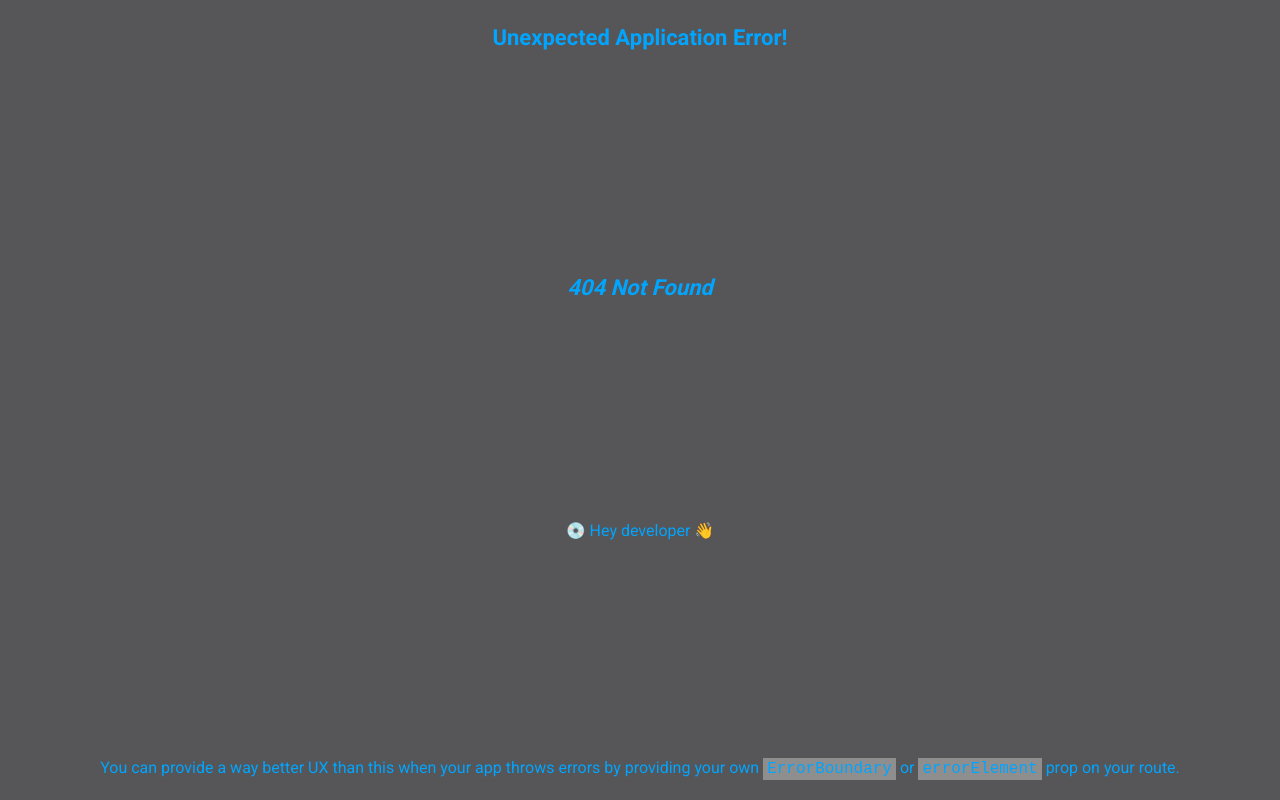
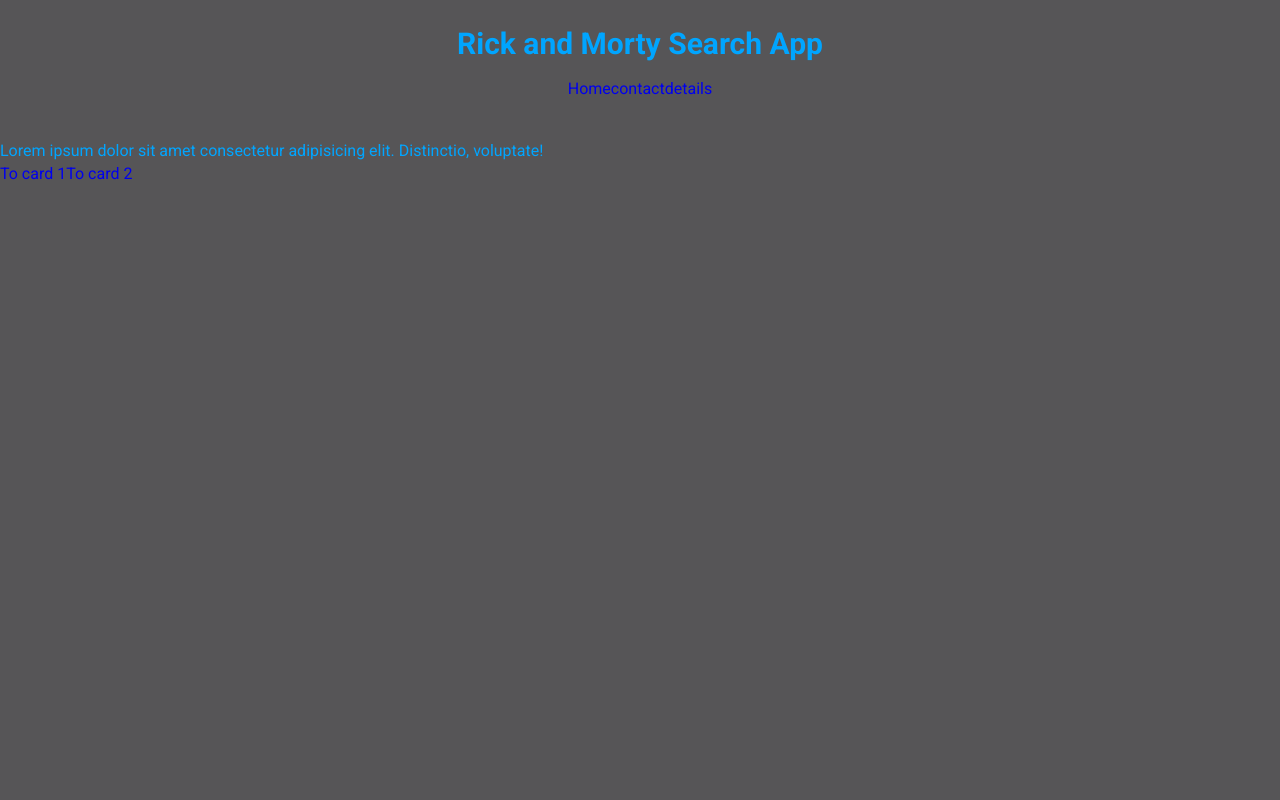
Before and after one commit to VladimirM89/react-rss, a React (Vite) app: page /details in a window 1280 px wide. Before the commit this address had no page. Built offline with nearby package versions, Linux system fonts and the light colour scheme.

Commit message:
feat: add nested routes

```diff
--- a/src/App.tsx
+++ b/src/App.tsx
@@ -7,19 +7,23 @@
   RouterProvider,
 } from 'react-router-dom';
 import { RootLayout } from './components/Layouts/RootLayout';
+import { DetailLayout } from './components/Layouts/DetailLayout';
 
 const router = createBrowserRouter(
   createRoutesFromElements(
     <Route path="/" element={<RootLayout />}>
       <Route index element={<SearchPage />} />
-      <Route path="item" element={<p>ITEM PAGE</p>} />
+      <Route path="contact" element={<p>CONTACTS</p>} />
+      <Route path="details" element={<DetailLayout />}>
+        <Route path="1" element={<p>Detailed card 1</p>} />
+        <Route path="2" element={<p>Detailed card 2</p>} />
+      </Route>
     </Route>
   )
 );
 
 export const App: FC = () => {
   return <RouterProvider router={router} />;
-  // return <SearchPage />;
 };
 
 export default App;
--- /dev/null
+++ b/src/components/Layouts/DetailLayout.tsx
@@ -0,0 +1,12 @@
+import { NavLink, Outlet } from 'react-router-dom';
+
+export const DetailLayout = () => {
+  return (
+    <>
+      <p>Lorem ipsum dolor sit amet consectetur adipisicing elit. Distinctio, voluptate!</p>
+      <NavLink to={'1'}>To card 1</NavLink>
+      <NavLink to={'2'}>To card 2</NavLink>
+      <Outlet />
+    </>
+  );
+};
--- a/src/components/Layouts/RootLayout.tsx
+++ b/src/components/Layouts/RootLayout.tsx
@@ -6,9 +6,14 @@
   return (
     <>
       <Header />
-      <NavLink to={'/'}>Home</NavLink>
-      <NavLink to={'/item'}>Item</NavLink>
-      <Outlet />
+      <nav>
+        <NavLink to={'/'}>Home</NavLink>
+        <NavLink to={'/contact'}>contact</NavLink>
+        <NavLink to={'/details'}>details</NavLink>
+      </nav>
+      <main>
+        <Outlet />
+      </main>
     </>
   );
 };
--- a/src/pages/SearchPage/SearchPage.tsx
+++ b/src/pages/SearchPage/SearchPage.tsx
@@ -56,7 +56,7 @@
   return (
     <div className={styles.container}>
       <ErrorBoundary fallback={<Fallback />}>
-        <main className={cn('wrapper', styles.main_wrapper)}>
+        <div className={cn('wrapper', styles.main_wrapper)}>
           <SearchBar
             handleLoading={handleLoading}
             saveToState={handleChangeState}
@@ -76,62 +76,8 @@
               )}
             </>
           )}
-        </main>
+        </div>
       </ErrorBoundary>
     </div>
   );
 };
-
-// export class SearchPage extends Component<object, State> {
-//   state: Readonly<State> = {
-//     characters: [],
-//     info: null,
-//     isLoading: true,
-//   };
-
-//   private handleChangeState = (response: Array<CharacterInterface> | SearchResponseInterface) => {
-//     setTimeout(() => {
-//       if (Array.isArray(response)) {
-//         this.setState({
-//           characters: response,
-//           info: null,
-//           isLoading: false,
-//         });
-//       } else {
-//         this.setState({
-//           characters: response.results,
-//           info: response.info,
-//           isLoading: false,
-//         });
-//       }
-//     }, 1000);
-//   };
-
-//   private handleLoading = (value: boolean) => {
-//     this.setState({
-//       ...this.state,
-//       isLoading: value,
-//     });
-//   };
-
-//   render() {
-//     return (
-//       <div className={styles.container}>
-//         <Header />
-//         <ErrorBoundary fallback={<Fallback />}>
-//           <main className={cn('wrapper', styles.main_wrapper)}>
-//             <SearchBar handleLoading={this.handleLoading} saveToState={this.handleChangeState} />
-//             {this.state.isLoading ? (
-//               <LoaderComponent />
-//             ) : (
-//               <>
-//                 <SearchList list={this.state.characters} />
-//                 <ErrorButton />
-//               </>
-//             )}
-//           </main>
-//         </ErrorBoundary>
-//       </div>
-//     );
-//   }
-// }
```
